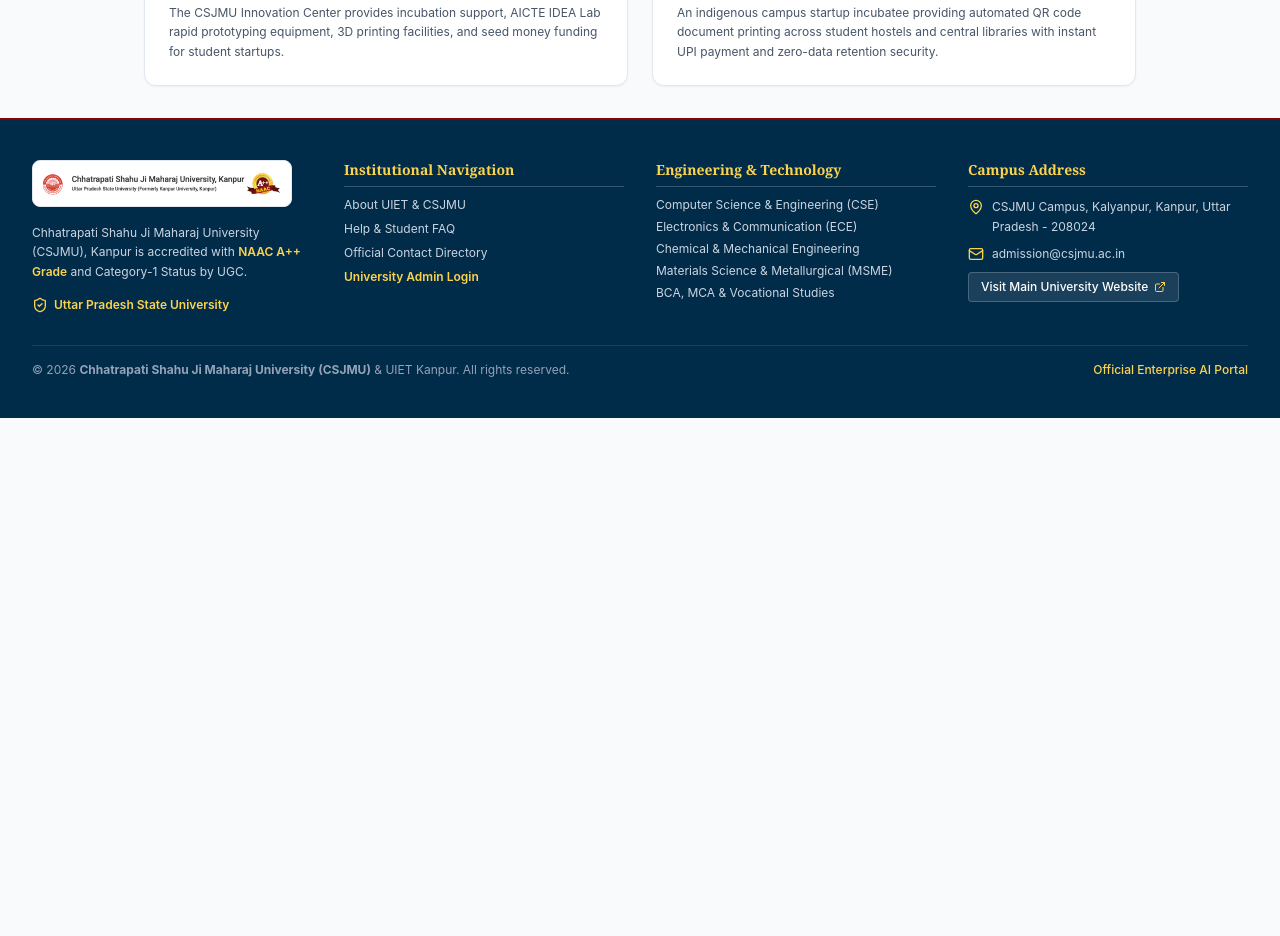
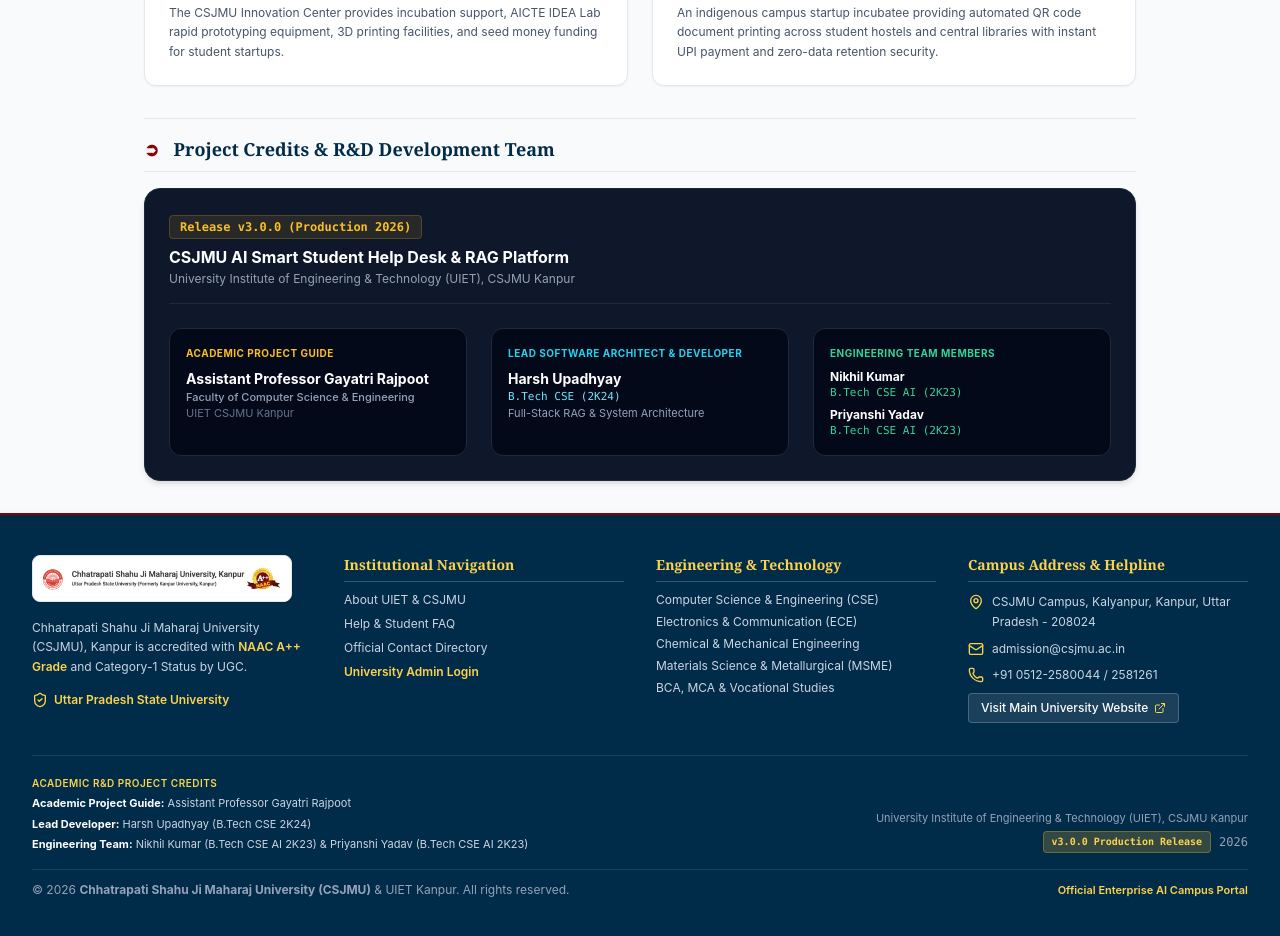
Before and after one commit to notharsh0905/Updated-RAG-Bot, a Next.js app in the folder frontend/: page /about in a window 1280 px wide. Shown: the part 1060-1996 px from the top of the page. Before the commit the page ends 1478 px from the top, so only its background shows below. Built offline with nearby package versions, Linux system fonts and the light colour scheme.

Commit message:
feat: add project credits to about, admin, and footer sections and update contact page UX

```diff
--- a/frontend/app/about/page.tsx
+++ b/frontend/app/about/page.tsx
@@ -144,6 +144,75 @@ export default function AboutPage() {
           </p>
         </div>
       </div>
+
+      {/* Official Project Credits & Development Team Section */}
+      <section className="space-y-4 pt-4 border-t border-slate-200 dark:border-slate-800">
+        <div className="border-b border-slate-200 dark:border-slate-800 pb-2">
+          <h2 className="text-lg font-serif font-bold text-[#002B49] dark:text-white flex items-center gap-2">
+            <span className="uni-bullet">➲</span>
+            <span>Project Credits & R&D Development Team</span>
+          </h2>
+        </div>
+
+        <div className="p-6 rounded-2xl bg-slate-900 text-slate-100 border border-slate-800 shadow-md space-y-6">
+          <div className="flex flex-col md:flex-row md:items-center justify-between gap-4 border-b border-slate-800 pb-4">
+            <div>
+              <span className="text-xs font-mono font-bold text-amber-400 bg-amber-400/10 px-2.5 py-1 rounded border border-amber-400/20">
+                Release v3.0.0 (Production 2026)
+              </span>
+              <h3 className="text-base font-bold text-white mt-2">
+                CSJMU AI Smart Student Help Desk & RAG Platform
+              </h3>
+              <p className="text-xs text-slate-400 mt-0.5">
+                University Institute of Engineering & Technology (UIET), CSJMU Kanpur
+              </p>
+            </div>
+          </div>
+
+          <div className="grid grid-cols-1 md:grid-cols-3 gap-6 text-xs">
+            {/* Academic Guide */}
+            <div className="p-4 rounded-xl bg-slate-950/80 border border-slate-800 space-y-2">
+              <span className="text-[10px] font-bold uppercase tracking-wider text-amber-400">
+                Academic Project Guide
+              </span>
+              <div>
+                <h4 className="text-sm font-bold text-white">Assistant Professor Gayatri Rajpoot</h4>
+                <p className="text-[11px] text-slate-400 font-medium">Faculty of Computer Science & Engineering</p>
+                <p className="text-[11px] text-slate-500">UIET CSJMU Kanpur</p>
+              </div>
+            </div>
+
+            {/* Lead Developer */}
+            <div className="p-4 rounded-xl bg-slate-950/80 border border-slate-800 space-y-2">
+              <span className="text-[10px] font-bold uppercase tracking-wider text-cyan-400">
+                Lead Software Architect & Developer
+              </span>
+              <div>
+                <h4 className="text-sm font-bold text-white">Harsh Upadhyay</h4>
+                <p className="text-[11px] text-cyan-300 font-mono">B.Tech CSE (2K24)</p>
+                <p className="text-[11px] text-slate-400">Full-Stack RAG & System Architecture</p>
+              </div>
+            </div>
+
+            {/* Engineering Team */}
+            <div className="p-4 rounded-xl bg-slate-950/80 border border-slate-800 space-y-2">
+              <span className="text-[10px] font-bold uppercase tracking-wider text-emerald-400">
+                Engineering Team Members
+              </span>
+              <div className="space-y-1.5">
+                <div>
+                  <h4 className="text-xs font-bold text-white">Nikhil Kumar</h4>
+                  <p className="text-[11px] text-emerald-400 font-mono">B.Tech CSE AI (2K23)</p>
+                </div>
+                <div>
+                  <h4 className="text-xs font-bold text-white">Priyanshi Yadav</h4>
+                  <p className="text-[11px] text-emerald-400 font-mono">B.Tech CSE AI (2K23)</p>
+                </div>
+              </div>
+            </div>
+          </div>
+        </div>
+      </section>
     </div>
   );
 }
--- a/frontend/app/admin/system/page.tsx
+++ b/frontend/app/admin/system/page.tsx
@@ -70,6 +70,49 @@ export default function AdminSystemPage() {
           {rebuildMsg && <p className="text-xs font-mono font-semibold pt-1 text-slate-800 dark:text-slate-200">{rebuildMsg}</p>}
         </div>
       </div>
+
+      {/* Project Credits & Institutional Metadata */}
+      <div className="p-6 rounded-xl bg-white dark:bg-slate-900 border border-slate-200 dark:border-slate-800 shadow-sm space-y-4">
+        <div className="flex items-center justify-between border-b border-slate-200 dark:border-slate-800 pb-3">
+          <h3 className="text-sm font-bold text-[#002B49] dark:text-white uppercase tracking-wider">
+            Academic R&D Project Credits & System Specifications
+          </h3>
+          <span className="text-xs font-mono font-bold text-cyan-500 bg-cyan-500/10 px-2.5 py-0.5 rounded border border-cyan-500/20">
+            Release v3.0.0
+          </span>
+        </div>
+
+        <div className="grid grid-cols-1 md:grid-cols-3 gap-4 text-xs">
+          <div className="p-3.5 rounded-lg bg-slate-50 dark:bg-slate-950 border border-slate-200 dark:border-slate-800 space-y-1">
+            <span className="text-[10px] font-bold uppercase tracking-wider text-amber-600 dark:text-amber-400">
+              Academic Project Guide
+            </span>
+            <p className="font-bold text-slate-900 dark:text-white">Assistant Professor Gayatri Rajpoot</p>
+            <p className="text-[11px] text-slate-500">Dept. of Computer Science & Engineering</p>
+          </div>
+
+          <div className="p-3.5 rounded-lg bg-slate-50 dark:bg-slate-950 border border-slate-200 dark:border-slate-800 space-y-1">
+            <span className="text-[10px] font-bold uppercase tracking-wider text-cyan-600 dark:text-cyan-400">
+              Lead Software Architect
+            </span>
+            <p className="font-bold text-slate-900 dark:text-white">Harsh Upadhyay</p>
+            <p className="text-[11px] text-cyan-600 dark:text-cyan-400 font-mono">B.Tech CSE (2K24)</p>
+          </div>
+
+          <div className="p-3.5 rounded-lg bg-slate-50 dark:bg-slate-950 border border-slate-200 dark:border-slate-800 space-y-1">
+            <span className="text-[10px] font-bold uppercase tracking-wider text-emerald-600 dark:text-emerald-400">
+              Engineering Team Members
+            </span>
+            <p className="font-bold text-slate-900 dark:text-white">Nikhil Kumar <span className="font-mono text-[10px] font-normal text-slate-500">(B.Tech CSE AI 2K23)</span></p>
+            <p className="font-bold text-slate-900 dark:text-white">Priyanshi Yadav <span className="font-mono text-[10px] font-normal text-slate-500">(B.Tech CSE AI 2K23)</span></p>
+          </div>
+        </div>
+
+        <div className="pt-2 text-[11px] text-slate-500 font-mono flex items-center justify-between border-t border-slate-200 dark:border-slate-800">
+          <span>University Institute of Engineering & Technology (UIET), CSJMU Kanpur</span>
+          <span>Deployment Year: 2026</span>
+        </div>
+      </div>
     </div>
   );
 }
--- a/frontend/app/contact/page.tsx
+++ b/frontend/app/contact/page.tsx
@@ -15,13 +15,13 @@ export default function ContactPage() {
     setIsSubmitting(true);
     setNotice(null);
 
-    // Honest Frontend Abstraction (No fake backend calls)
+    // Honest UX Notification
     setTimeout(() => {
       setIsSubmitting(false);
       setNotice(
-        'The University Online Inquiry API service is currently undergoing scheduled maintenance. For immediate official response, please email admission@csjmu.ac.in or call +91 0512-2580044 directly.'
+        'Online inquiry submission will be available in a future update. For assistance, please contact the university through the official contact details below.'
       );
-    }, 600);
+    }, 400);
   };
 
   return (
--- a/frontend/components/layout/Footer.tsx
+++ b/frontend/components/layout/Footer.tsx
@@ -73,7 +73,7 @@ export const Footer: React.FC = () => {
         {/* Col 4: Campus Contact & Helpdesk */}
         <div className="space-y-2.5">
           <h4 className="font-serif font-bold text-sm text-amber-300 border-b border-white/20 pb-1.5">
-            Campus Address
+            Campus Address & Helpline
           </h4>
           <p className="leading-relaxed flex items-start gap-2 text-slate-300">
             <MapPin className="w-4 h-4 text-amber-300 shrink-0 mt-0.5" />
@@ -83,11 +83,15 @@ export const Footer: React.FC = () => {
             <Mail className="w-4 h-4 text-amber-300 shrink-0" />
             <span>admission@csjmu.ac.in</span>
           </p>
+          <p className="flex items-center gap-2 text-slate-300">
+            <Phone className="w-4 h-4 text-amber-300 shrink-0" />
+            <span>+91 0512-2580044 / 2581261</span>
+          </p>
           <a
             href="https://csjmu.ac.in"
             target="_blank"
             rel="noreferrer"
-            className="inline-flex items-center gap-1.5 px-3 py-1.5 rounded bg-white/10 hover:bg-white/20 text-white font-medium text-xs border border-white/20 transition-colors mt-2"
+            className="inline-flex items-center gap-1.5 px-3 py-1.5 rounded bg-white/10 hover:bg-white/20 text-white font-medium text-xs border border-white/20 transition-colors mt-1"
           >
             <span>Visit Main University Website</span>
             <ExternalLink className="w-3 h-3 text-amber-300" />
@@ -95,10 +99,40 @@ export const Footer: React.FC = () => {
         </div>
       </div>
 
-      {/* Bottom Bar */}
-      <div className="max-w-7xl mx-auto border-t border-white/10 mt-8 pt-4 flex flex-col sm:flex-row items-center justify-between text-xs text-slate-400 gap-2">
+      {/* Project Credits & Version Bar */}
+      <div className="max-w-7xl mx-auto border-t border-white/10 mt-8 pt-5 grid grid-cols-1 md:grid-cols-2 gap-4 text-[11px] text-slate-300">
+        <div className="space-y-1">
+          <p className="font-semibold text-amber-300 uppercase tracking-wider text-[10px]">
+            Academic R&D Project Credits
+          </p>
+          <p>
+            <strong className="text-white">Academic Project Guide:</strong> Assistant Professor Gayatri Rajpoot
+          </p>
+          <p>
+            <strong className="text-white">Lead Developer:</strong> Harsh Upadhyay (B.Tech CSE 2K24)
+          </p>
+          <p>
+            <strong className="text-white">Engineering Team:</strong> Nikhil Kumar (B.Tech CSE AI 2K23) & Priyanshi Yadav (B.Tech CSE AI 2K23)
+          </p>
+        </div>
+
+        <div className="md:text-right space-y-1 self-end">
+          <p className="text-slate-400">
+            University Institute of Engineering & Technology (UIET), CSJMU Kanpur
+          </p>
+          <div className="flex items-center md:justify-end gap-2 text-xs">
+            <span className="px-2 py-0.5 rounded bg-amber-400/20 text-amber-300 font-mono font-bold text-[10px] border border-amber-400/30">
+              v3.0.0 Production Release
+            </span>
+            <span className="text-slate-400 font-mono">2026</span>
+          </div>
+        </div>
+      </div>
+
+      {/* Bottom Copyright Bar */}
+      <div className="max-w-7xl mx-auto border-t border-white/10 mt-4 pt-3 flex flex-col sm:flex-row items-center justify-between text-xs text-slate-400 gap-2">
         <p>© 2026 <strong>Chhatrapati Shahu Ji Maharaj University (CSJMU)</strong> & UIET Kanpur. All rights reserved.</p>
-        <p className="text-amber-300 font-medium">Official Enterprise AI Portal</p>
+        <p className="text-amber-300 font-semibold text-[11px]">Official Enterprise AI Campus Portal</p>
       </div>
     </footer>
   );
```
